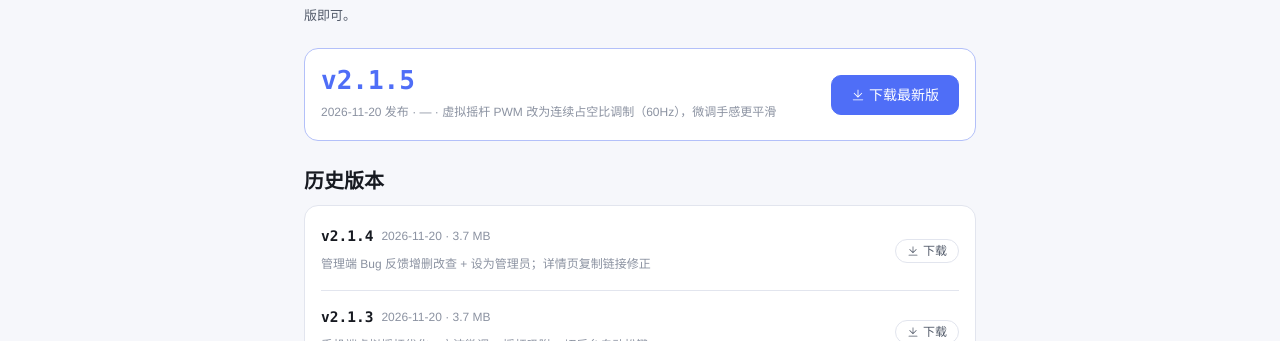
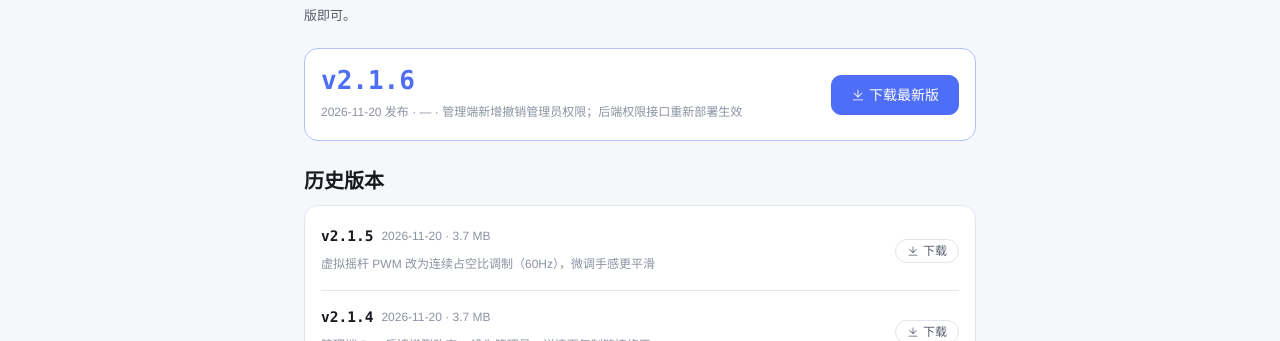
Before and after one commit to cylinder137/COC_rebuild, a Vue app in the folder frontend/: page /downloads in a window 1280 px wide. Shown: the part 140-481 px from the top of the page. Built offline with nearby package versions, Linux system fonts and the light colour scheme; no server answers.

Commit message:
chore(release): v2.1.6 版本标记 + 下载页/开发日志回填（撤销管理员+后端接口修复）

```diff
--- a/frontend/src/utils/platform.js
+++ b/frontend/src/utils/platform.js
@@ -24,4 +24,4 @@ export const IS_TOUCH = (() => {
 })()
 
 /** 构建标记：显示在顶栏品牌名旁边，用来一眼确认装的是哪个包 */
-export const APP_BUILD = 'v2.1.5'
+export const APP_BUILD = 'v2.1.6'
--- a/frontend/src/views/Downloads.vue
+++ b/frontend/src/views/Downloads.vue
@@ -63,7 +63,8 @@ import { fileUrl, fmtSize } from '@/utils/format'
 const RELEASES = [
   // 最新版的体积留 0：最新版卡片实际读服务器 version.json，这里的 size 只是取不到接口时的兜底，
   // 而 fmtSize(0) 显示「—」；填真实字节数反而永远慢一拍（改数字会让包体本身变几个字节）。
-  { version: '2.1.5', file: 'coc-app-2.1.5.apk', date: '2026-11-20', size: 0, note: '虚拟摇杆 PWM 改为连续占空比调制（60Hz），微调手感更平滑' },
+  { version: '2.1.6', file: 'coc-app-2.1.6.apk', date: '2026-11-20', size: 0, note: '管理端新增撤销管理员权限；后端权限接口重新部署生效' },
+  { version: '2.1.5', file: 'coc-app-2.1.5.apk', date: '2026-11-20', size: 3894185, note: '虚拟摇杆 PWM 改为连续占空比调制（60Hz），微调手感更平滑' },
   { version: '2.1.4', file: 'coc-app-2.1.4.apk', date: '2026-11-20', size: 3894145, note: '管理端 Bug 反馈增删改查 + 设为管理员；详情页复制链接修正' },
   { version: '2.1.3', file: 'coc-app-2.1.3.apk', date: '2026-11-20', size: 3892574, note: '手机端虚拟摇杆优化：方波微调 + 摇杆吸附 + 切后台自动松键' },
   { version: '2.1.2', file: 'coc-app-2.1.2.apk', date: '2026-11-19', size: 3891763, note: '素材直链改为固定公网源（修复 App 内外链接都是 localhost）' },
```
Also changed, not shown: 1 other file (tests, documents, lock files or other folders).
